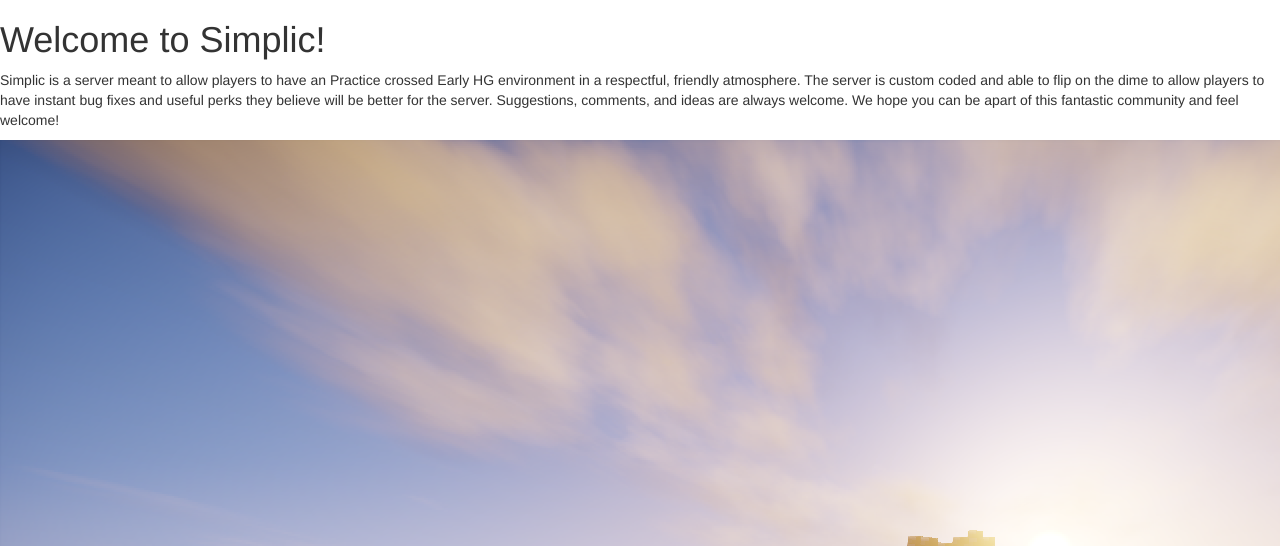
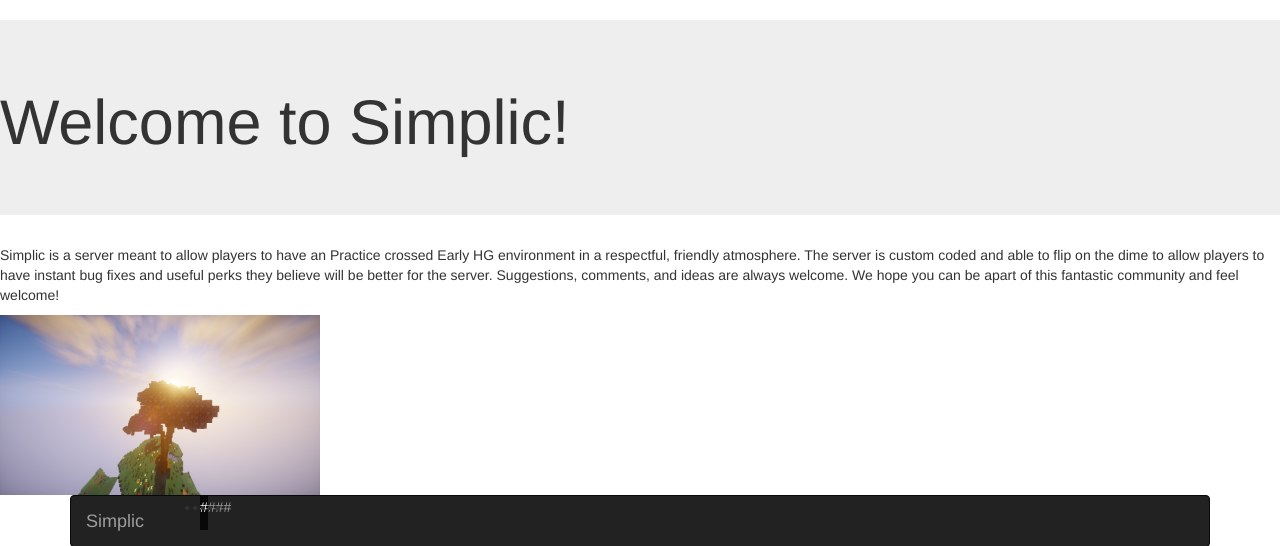
Before and after one commit to TylerJunek/Simplic_Website, a PHP site: page / in a window 1280 px wide; the page is wider, and only the part inside the window is pictured. Shown: the part 51-597 px from the top of that part. Run offline with PHP 8.4, Linux system fonts and the light colour scheme.

Commit message:
Index fix

```diff
--- a/Simplic_Website/index.php
+++ b/Simplic_Website/index.php
@@ -1,9 +1,10 @@
 <?php require_once('header.php') ?>
-<?php require_once('header.php') ?>
+<div class="jumbotron">
     <h1> Welcome to Simplic! </h1>
-        <p> Simplic is a server meant to allow players to have an Practice crossed Early HG environment in a respectful,
-        friendly atmosphere. The server is custom coded and able to flip on the dime to allow players to have instant bug
-        fixes and useful perks they believe will be better for the server. Suggestions, comments, and ideas are always welcome.
-        We hope you can be apart of this fantastic community and feel welcome! </p>
-<img src="img/minecraft_screenshot1.png" class="homepage_img">
+</div>
+<p> Simplic is a server meant to allow players to have an Practice crossed Early HG environment in a respectful,
+    friendly atmosphere. The server is custom coded and able to flip on the dime to allow players to have instant bug
+    fixes and useful perks they believe will be better for the server. Suggestions, comments, and ideas are always welcome.
+    We hope you can be apart of this fantastic community and feel welcome! </p>
+<img src="img/minecraft_screenshot1.png" width="25%" height="25%" class="homepage_img">
 <?php require_once('footer.php') ?>
--- a/Simplic_Website/s_styles.css
+++ b/Simplic_Website/s_styles.css
@@ -45,5 +45,5 @@
     position: fixed;
     bottom: 0%;
     overflow: hidden;
-    width: 100%
+    width: 100%;
 }
```
